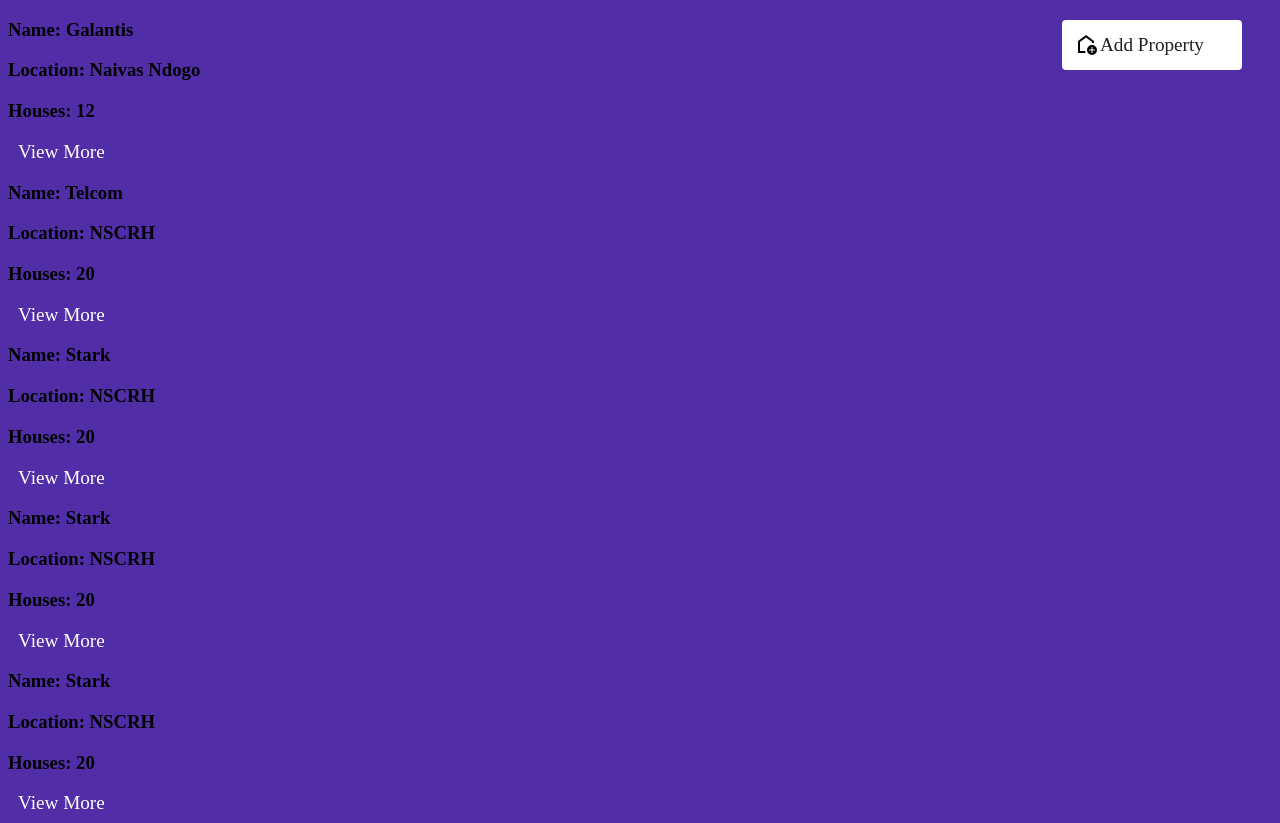
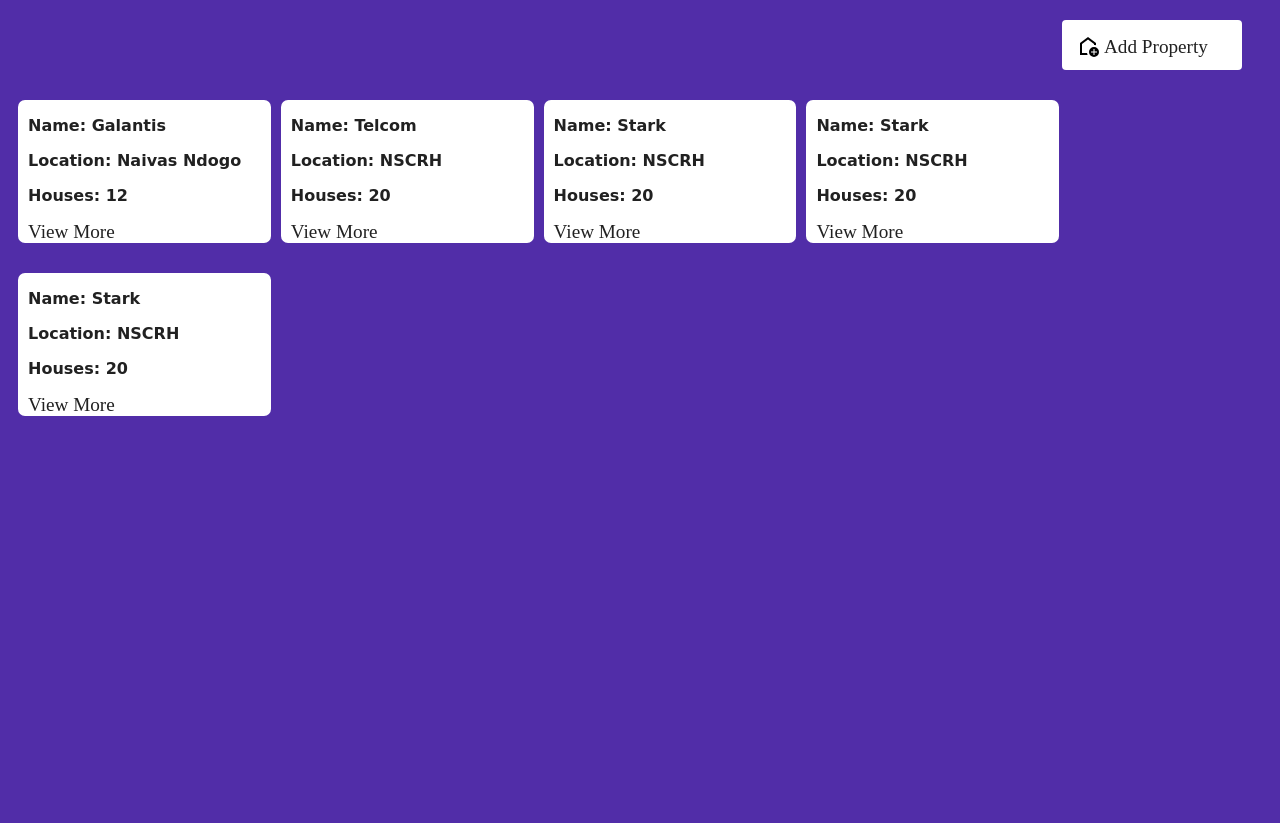
Before and after one commit to GakuruAlex/propertypro, a Django app: page /property-pro/properties/ in a window 1280 px wide. Shown: the part 104-927 px from the top of the page. After the commit the page ends 520 px from the top, so only its background shows below. Run offline with Django 4.2, Linux system fonts and the light colour scheme; data comes from the database, SQL or seed files in the repository.

Commit message:
Display properties in flex container

```diff
--- a/property/static/property/properties.css
+++ b/property/static/property/properties.css
@@ -31,10 +31,38 @@
 }
 #add_property{
     margin-top: 2px;
-    padding: 2px;
+    padding: 4px;
     border-radius: 2px;
     -webkit-border-radius: 2px;
     -moz-border-radius: 2px;
     -ms-border-radius: 2px;
     -o-border-radius: 2px;
 }
+.container{
+    display: flex;
+    flex-direction: row;
+    flex-wrap: wrap;
+    width: 100%;
+}
+.properties{
+    background-color: var(--text-icon-color);
+    width: 20%;
+    height: 40%;
+    margin-top: 30px;
+    margin-left: 10px;
+    border-radius: 7px;
+    -webkit-border-radius: 7px;
+    -moz-border-radius: 7px;
+    -ms-border-radius: 7px;
+    -o-border-radius: 7px;
+}
+.property-item{
+    font-family: cursive;
+    font-size: medium;
+    color: var(--primary-text);
+    margin-left: 10px;
+}
+
+#more{
+    color:  var(--primary-text);
+}
```
